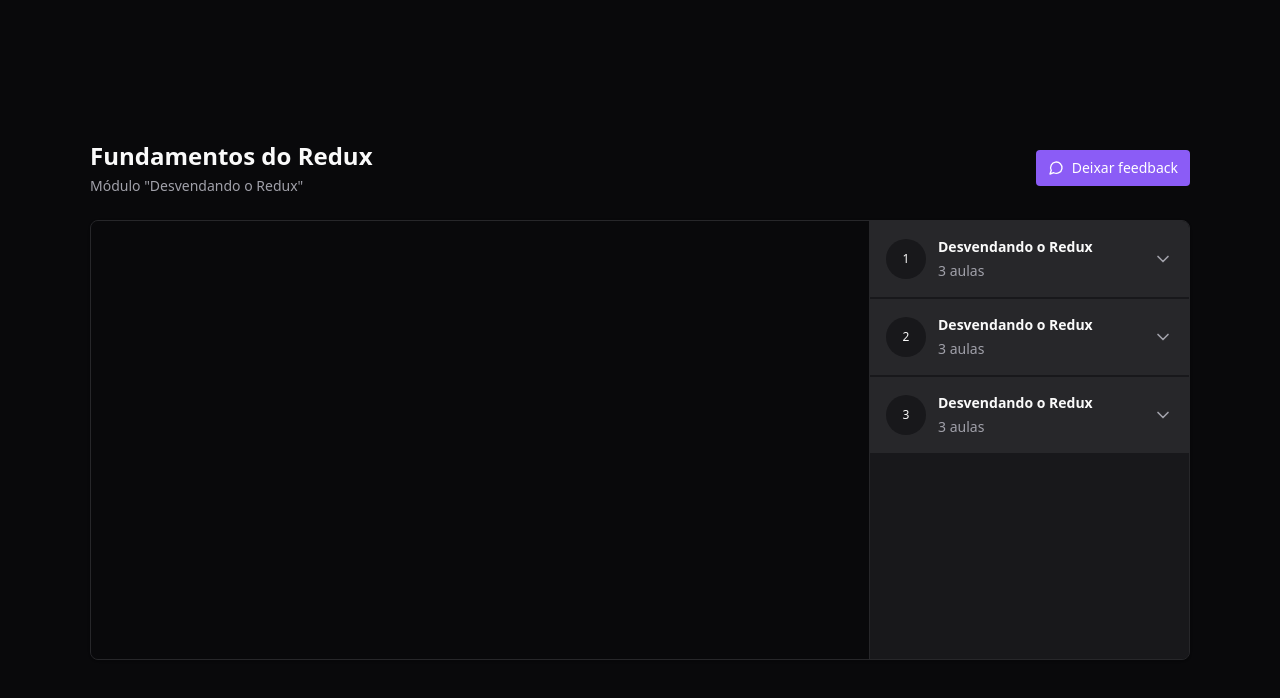
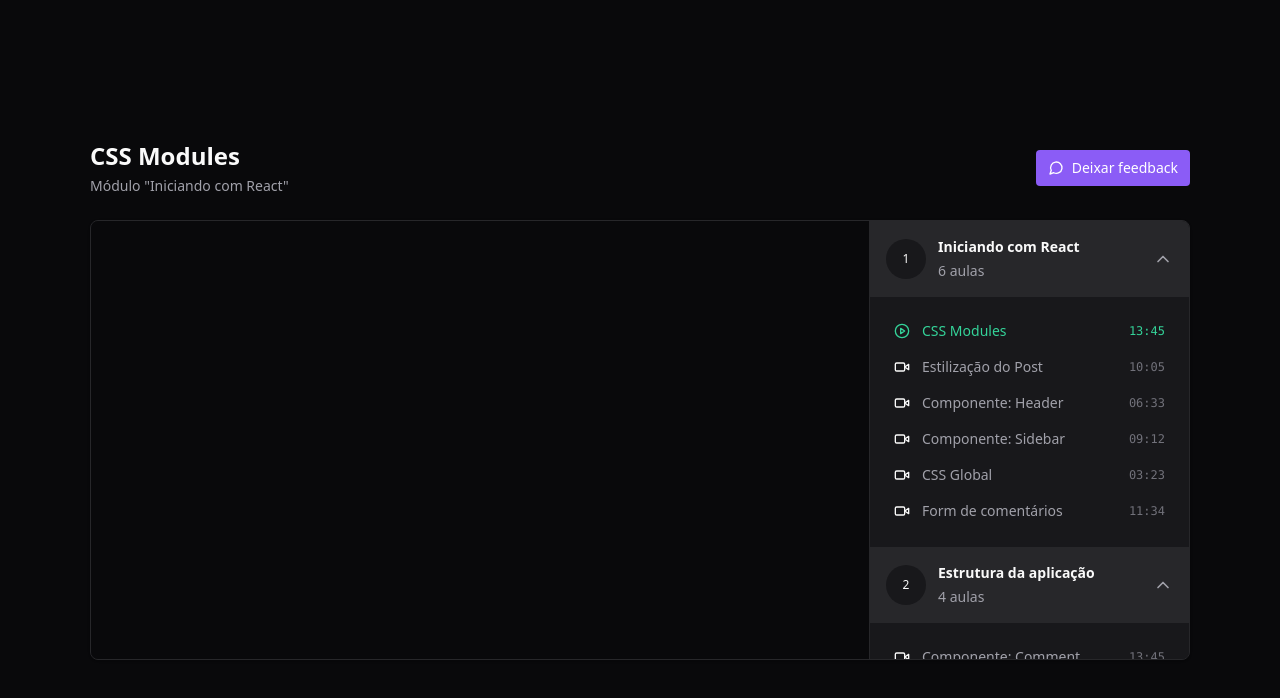
Before and after one commit to DaniloCHGS/player, a React (Vite) app: page / in a window 1280 px wide. Shown: the top 698 px of the page. Built offline with nearby package versions, Linux system fonts and the light colour scheme.

Commit message:
Auto play do video e estilização de auta atual

```diff
--- a/src/components/Header.tsx
+++ b/src/components/Header.tsx
@@ -1,11 +1,20 @@
-interface HeaderProps {}
+import { useAppSelector } from "../store";
 
-export function Header({}: HeaderProps) {
+export function Header() {
+  const { currentModule, currentLesson } = useAppSelector((store) => {
+    const { currentModuleIndex, currentLessonIndex } = store.player;
+
+    const currentModule = store.player.course.modules[currentModuleIndex];
+    const currentLesson = currentModule.lessons[currentLessonIndex];
+
+    return { currentModule, currentLesson };
+  });
+
   return (
     <div className="flex flex-col gap-1">
-      <h1 className="text-2xl font-bold">Fundamentos do Redux</h1>
+      <h1 className="text-2xl font-bold">{currentLesson.title}</h1>
       <span className="text-sm text-zinc-400">
-        Módulo "Desvendando o Redux"
+        Módulo "{currentModule.title}"
       </span>
     </div>
   );
--- a/src/components/Lesson.tsx
+++ b/src/components/Lesson.tsx
@@ -1,15 +1,31 @@
-import { Video } from "lucide-react";
+import { PlayCircle, Video } from "lucide-react";
 interface LessonProps {
   title: string;
   duration: string;
+  isCurrent?: boolean;
+  onPlay: () => void;
 }
 
-export function Lesson({ title, duration }: LessonProps) {
+export function Lesson({
+  title,
+  duration,
+  isCurrent = false,
+  onPlay,
+}: LessonProps) {
   return (
-    <button className="flex items-center gap-3 text-sm text-zinc-400">
-      <Video className="w-4 h-4 text-zinc-50" />
+    <button
+      onClick={onPlay}
+      data-active={isCurrent}
+      disabled={isCurrent}
+      className="group flex items-center gap-3 text-sm text-zinc-400 data-[active=true]:text-emerald-400 enabled:hover:text-zinc-100"
+    >
+      {isCurrent ? (
+        <PlayCircle className="w-4 h-4 text-emerald-400" />
+      ) : (
+        <Video className="w-4 h-4 text-zinc-50" />
+      )}
       <span>{title}</span>
-      <span className="ml-auto font-mono text-xs text-zinc-500">
+      <span className="ml-auto font-mono text-xs text-zinc-500 group-data-[active=true]:text-emerald-400">
         {duration}
       </span>
     </button>
--- a/src/components/Module.tsx
+++ b/src/components/Module.tsx
@@ -1,6 +1,9 @@
 import { ChevronDown } from "lucide-react";
 import { Lesson } from "./Lesson";
 import * as Collapsible from "@radix-ui/react-collapsible";
+import { useAppSelector } from "../store";
+import { useDispatch } from "react-redux";
+import { play } from "../store/slices/player";
 
 interface ModuleProps {
   title: string;
@@ -9,8 +12,19 @@
 }
 
 export function Module({ title, amountOfLessons, moduleIndex }: ModuleProps) {
+  const dispatch = useDispatch();
+
+  const { currentModuleIndex, currentLessonIndex } = useAppSelector((store) => {
+    const { currentModuleIndex, currentLessonIndex } = store.player;
+
+    return { currentModuleIndex, currentLessonIndex };
+  });
+  const lessons = useAppSelector(
+    (store) => store.player.course.modules[moduleIndex].lessons
+  );
+
   return (
-    <Collapsible.Root className="group">
+    <Collapsible.Root className="group" defaultOpen={currentModuleIndex === 0}>
       <Collapsible.Trigger className="flex w-full items-center gap-3 bg-zinc-800 p-4">
         <div className="flex h-10 w-10 rounded-full items-center justify-center bg-zinc-900 text-xs">
           {moduleIndex + 1}
@@ -23,9 +37,21 @@
       </Collapsible.Trigger>
       <Collapsible.Content>
         <nav className="relative flex flex-col gap-4 p-6">
-          <Lesson title="Fundamentos Redux" duration="09:13" />
-          <Lesson title="Fundamentos Redux" duration="09:13" />
-          <Lesson title="Fundamentos Redux" duration="09:13" />
+          {lessons.map((lesson, lessonIndex) => {
+            const isCurrent =
+              currentModuleIndex === moduleIndex &&
+              currentLessonIndex === lessonIndex;
+
+            return (
+              <Lesson
+                key={lesson.id}
+                title={lesson.title}
+                duration={lesson.duration}
+                isCurrent={isCurrent}
+                onPlay={() => dispatch(play([moduleIndex, lessonIndex]))}
+              />
+            );
+          })}
         </nav>
       </Collapsible.Content>
     </Collapsible.Root>
--- a/src/components/Video.tsx
+++ b/src/components/Video.tsx
@@ -1,15 +1,35 @@
 import ReactPlayer from "react-player";
+import { useAppSelector } from "../store";
+import { useDispatch } from "react-redux";
+import { next } from "../store/slices/player";
 
 interface VideoProps {}
 
 export function Video({}: VideoProps) {
+  const dispatch = useDispatch();
+
+  const currentLesson = useAppSelector((store) => {
+    const { currentModuleIndex, currentLessonIndex } = store.player;
+    const lesson =
+      store.player.course.modules[currentModuleIndex].lessons[
+        currentLessonIndex
+      ];
+    return lesson;
+  });
+
+  function handleplayNext() {
+    dispatch(next());
+  }
+
   return (
     <div className="w-full bg-zinc-950 aspect-video">
       <ReactPlayer
         width="100%"
         height="100%"
         controls
-        url="https://www.youtube.com/watch?v=BhPyF0BQpF0"
+        playing
+        onEnded={handleplayNext}
+        url={`https://www.youtube.com/watch?v=${currentLesson.id}`}
       />
     </div>
   );
--- a/src/pages/Player.tsx
+++ b/src/pages/Player.tsx
@@ -2,8 +2,11 @@
 import { Header } from "../components/Header";
 import { Video } from "../components/Video";
 import { Module } from "../components/Module";
+import { useAppSelector } from "../store";
 
 export function Player() {
+  const modules = useAppSelector((store) => store.player.course.modules);
+
   return (
     <div className="h-screen bg-zinc-950 text-zinc-50 flex justify-center items-center">
       <div className="flex w-[1100px] flex-col gap-6">
@@ -20,21 +23,14 @@
             <Video />
           </div>
           <aside className="w-80 divide-y-2 divide-zinc-900 border-l border-zinc-800 bg-zinc-900 overflow-y-scroll absolute top-0 bottom-0 right-0 scrollbar scrollbar-thin scrollbar-track-zinc-950 scrollbar-thumb-zinc-900">
-            <Module
-              moduleIndex={0}
-              title="Desvendando o Redux"
-              amountOfLessons={3}
-            />
-            <Module
-              moduleIndex={1}
-              title="Desvendando o Redux"
-              amountOfLessons={3}
-            />
-            <Module
-              moduleIndex={2}
-              title="Desvendando o Redux"
-              amountOfLessons={3}
-            />
+            {modules.map((module, index) => (
+              <Module
+                key={module.id}
+                moduleIndex={index}
+                title={module.title}
+                amountOfLessons={module.lessons.length}
+              />
+            ))}
           </aside>
         </main>
       </div>
--- a/src/store/index.ts
+++ b/src/store/index.ts
@@ -1,8 +1,11 @@
 import { configureStore } from "@reduxjs/toolkit";
 import { TypedUseSelectorHook, useSelector } from "react-redux";
+import { player } from "./slices/player";
 
 export const store = configureStore({
-  reducer: {},
+  reducer: {
+    player,
+  },
 });
 
 export type RootState = ReturnType<typeof store.getState>;
--- /dev/null
+++ b/src/store/slices/player.ts
@@ -0,0 +1,89 @@
+import { PayloadAction, createSlice } from "@reduxjs/toolkit";
+
+const playerSlice = createSlice({
+  name: "player",
+  initialState: {
+    course: {
+      modules: [
+        {
+          id: "1",
+          title: "Iniciando com React",
+          lessons: [
+            { id: "Jai8w6K_GnY", title: "CSS Modules", duration: "13:45" },
+            {
+              id: "w-DW4DhDfcw",
+              title: "Estilização do Post",
+              duration: "10:05",
+            },
+            {
+              id: "D83-55LUdKE",
+              title: "Componente: Header",
+              duration: "06:33",
+            },
+            {
+              id: "W_ATsETujaY",
+              title: "Componente: Sidebar",
+              duration: "09:12",
+            },
+            { id: "Pj8dPeameYo", title: "CSS Global", duration: "03:23" },
+            {
+              id: "8KBq2vhwbac",
+              title: "Form de comentários",
+              duration: "11:34",
+            },
+          ],
+        },
+        {
+          id: "2",
+          title: "Estrutura da aplicação",
+          lessons: [
+            {
+              id: "gE48FQXRZ_o",
+              title: "Componente: Comment",
+              duration: "13:45",
+            },
+            { id: "Ng_Vk4tBl0g", title: "Responsividade", duration: "10:05" },
+            {
+              id: "h5JA3wfuW1k",
+              title: "Interações no JSX",
+              duration: "06:33",
+            },
+            {
+              id: "1G0vSTqWELg",
+              title: "Utilizando estado",
+              duration: "09:12",
+            },
+          ],
+        },
+      ],
+    },
+    currentModuleIndex: 0,
+    currentLessonIndex: 0,
+  },
+  reducers: {
+    play: (state, action: PayloadAction<[number, number]>) => {
+      state.currentModuleIndex = action.payload[0];
+      state.currentLessonIndex = action.payload[1];
+    },
+    next: (state) => {
+      const nextLessonIndex = state.currentLessonIndex + 1;
+      const nextLesson =
+        state.course.modules[state.currentModuleIndex].lessons[nextLessonIndex];
+
+      if (nextLesson) {
+        state.currentLessonIndex = nextLessonIndex;
+      } else {
+        const nextModuleIndex = state.currentModuleIndex + 1;
+        const nextModule = state.course.modules[nextModuleIndex];
+
+        if (nextModule) {
+          state.currentModuleIndex = nextModuleIndex;
+          state.currentLessonIndex = 0;
+        }
+      }
+    },
+  },
+});
+
+export const player = playerSlice.reducer;
+export const { play, next } = playerSlice.actions;
```
